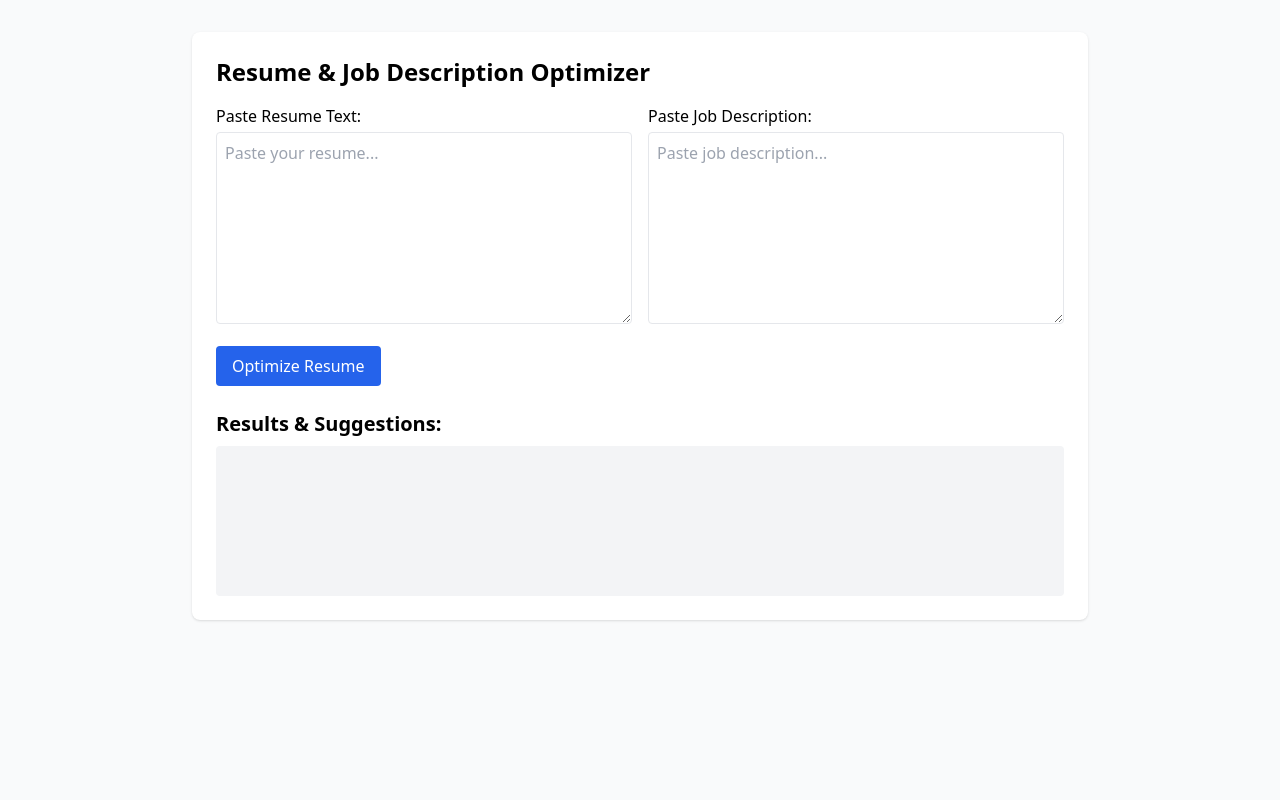
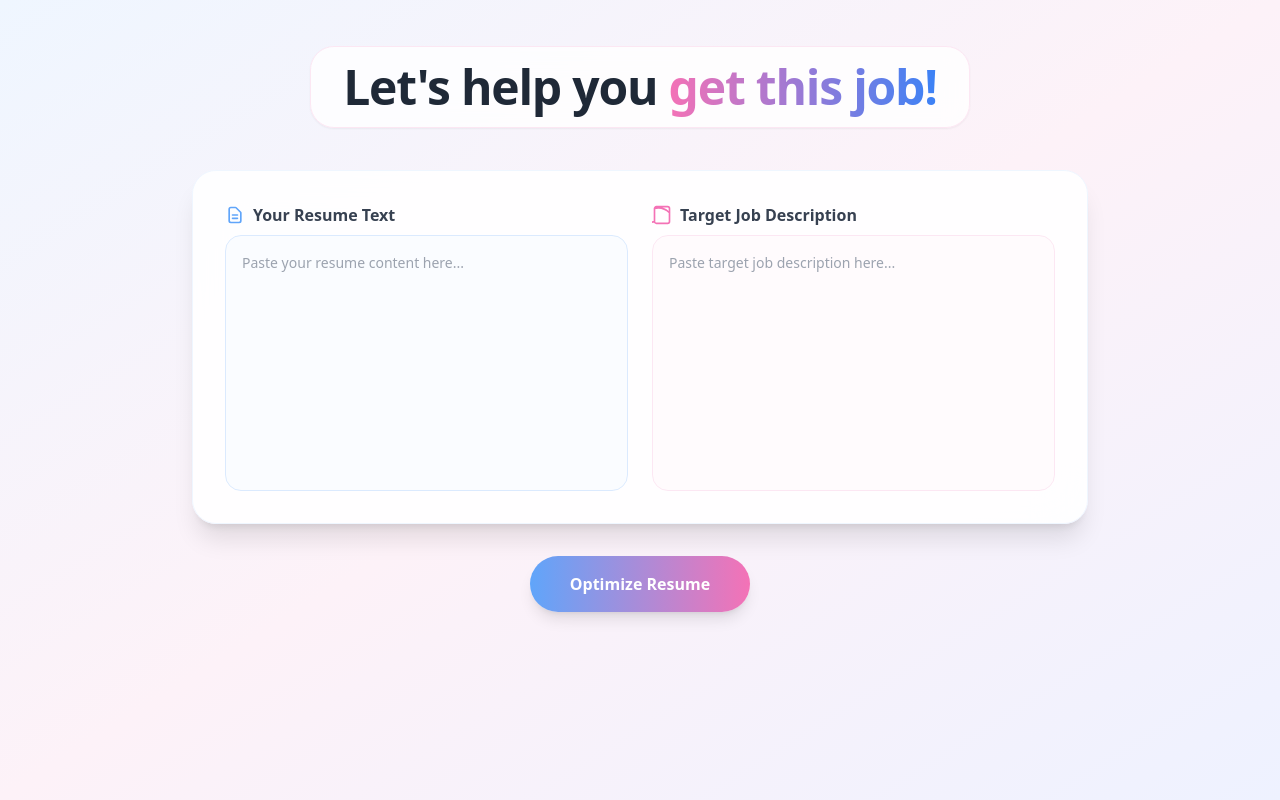
Before and after one commit to aryajodh/resume-optimizer, a plain HTML site: page frontend/index.html in a window 1280 px wide. Drawn offline with nearby package versions, Linux system fonts and the light colour scheme.

Commit message:
updated UI

```diff
--- a/frontend/index.html
+++ b/frontend/index.html
@@ -2,28 +2,68 @@
 <html lang="en">
 <head>
     <meta charset="UTF-8">
+    <meta name="viewport" content="width=device-width, initial-scale=1.0">
     <title>AI Resume Optimizer</title>
     <script src="https://cdn.tailwindcss.com"></script>
+    <style>
+        @keyframes floatHeader {
+            0%, 100% { transform: translateY(0px); }
+            50% { transform: translateY(-4px); }
+        }
+        .animate-float {
+            animation: floatHeader 4s ease-in-out infinite;
+        }
+    </style>
 </head>
-<body class="bg-gray-50 p-8">
-    <div class="max-w-4xl mx-auto bg-white p-6 rounded-lg shadow">
-        <h1 class="text-2xl font-bold mb-4">Resume & Job Description Optimizer</h1>
-        <div class="grid grid-cols-2 gap-4 mb-4">
-            <div>
-                <label class="block font-medium mb-1">Paste Resume Text:</label>
-                <textarea id="resume" class="w-full h-48 p-2 border rounded" placeholder="Paste your resume..."></textarea>
+<body class="bg-gradient-to-br from-blue-50 via-pink-50 to-indigo-50 min-h-screen text-gray-700 font-sans p-6 md:p-12">
+
+    <div class="max-w-4xl mx-auto">
+
+        <!-- Animated Header -->
+        <header class="text-center mb-10 animate-float">
+            <h1 class="text-4xl md:text-5xl font-extrabold tracking-tight text-gray-800 inline-block bg-white/80 backdrop-blur-md px-8 py-4 rounded-3xl shadow-sm border border-pink-100">
+                Let's help you <span class="text-transparent bg-clip-text bg-gradient-to-r from-pink-400 to-blue-500">get this job!</span>
+            </h1>
+        </header>
+
+        <!-- Main Card Container -->
+        <div class="bg-white/90 backdrop-blur-xl p-8 rounded-3xl shadow-xl border border-blue-50 grid grid-cols-1 md:grid-cols-2 gap-6 mb-8">
+
+            <!-- Resume Input Box -->
+            <div class="flex flex-col">
+                <label class="block font-semibold text-gray-700 mb-2 flex items-center gap-2">
+                    <svg class="w-5 h-5 text-blue-400" fill="none" stroke="currentColor" viewBox="0 0 24 24"><path stroke-linecap="round" stroke-linejoin="round" stroke-width="2" d="M9 12h6m-6 4h6m2 5H7a2 2 0 01-2-2V5a2 2 0 012-2h5.586a1 1 0 01.707.293l5.414 5.414a1 1 0 01.293.707V19a2 2 0 01-2 2z"></path></svg>
+                    Your Resume Text
+                </label>
+                <textarea id="resume" class="w-full h-64 p-4 border border-blue-100 rounded-2xl focus:ring-2 focus:ring-pink-300 focus:outline-none bg-blue-50/30 text-sm leading-relaxed transition resize-none" placeholder="Paste your resume content here..."></textarea>
             </div>
-            <div>
-                <label class="block font-medium mb-1">Paste Job Description:</label>
-                <textarea id="job" class="w-full h-48 p-2 border rounded" placeholder="Paste job description..."></textarea>
+
+            <!-- Job Description Input Box -->
+            <div class="flex flex-col">
+                <label class="block font-semibold text-gray-700 mb-2 flex items-center gap-2">
+                    <svg class="w-5 h-5 text-pink-400" fill="none" stroke="currentColor" viewBox="0 0 24 24"><path stroke-linecap="round" stroke-linejoin="round" stroke-width="2" d="M21 132.75A19.988 19.988 0 013 20m18-10.75A19.99 19.99 0 003 4m18 10.75V4.25A2.25 2.25 0 0018.75 2H5.25A2.25 2.25 0 003 4.25v15.5A2.25 2.25 0 005.25 22h13.5A2.25 2.25 0 0021 19.75v-4.75z"></path></svg>
+                    Target Job Description
+                </label>
+                <textarea id="job" class="w-full h-64 p-4 border border-pink-100 rounded-2xl focus:ring-2 focus:ring-blue-300 focus:outline-none bg-pink-50/30 text-sm leading-relaxed transition resize-none" placeholder="Paste target job description here..."></textarea>
             </div>
         </div>
-        <button onclick="optimize()" class="bg-blue-600 text-white px-4 py-2 rounded hover:bg-blue-700">Optimize Resume</button>
 
-        <div class="mt-6">
-            <h2 class="text-xl font-semibold mb-2">Results & Suggestions:</h2>
-            <div id="output" class="p-4 bg-gray-100 rounded min-h-[150px] whitespace-pre-wrap"></div>
+        <!-- Action Button -->
+        <div class="text-center mb-10">
+            <button onclick="optimize()" id="optimize-btn" class="bg-gradient-to-r from-blue-400 to-pink-400 text-white font-bold px-10 py-4 rounded-full shadow-lg hover:shadow-xl hover:scale-105 active:scale-95 transition-all duration-200">
+                Optimize Resume
+            </button>
         </div>
+
+        <!-- Output Section -->
+        <div id="results-container" class="hidden bg-white/90 backdrop-blur-xl p-8 rounded-3xl shadow-xl border border-pink-50">
+            <h2 class="text-2xl font-bold mb-4 text-gray-800 flex items-center gap-2">
+                <span class="w-3 h-3 bg-pink-400 rounded-full inline-block"></span>
+                Optimization Results & Suggestions
+            </h2>
+            <div id="output" class="p-6 bg-blue-50/30 border border-blue-100 rounded-2xl text-gray-700 text-sm leading-relaxed whitespace-pre-wrap min-h-[150px]"></div>
+        </div>
+
     </div>
 
     <script>
@@ -31,8 +71,19 @@
             const resume = document.getElementById('resume').value;
             const job = document.getElementById('job').value;
             const output = document.getElementById('output');
+            const resultsContainer = document.getElementById('results-container');
+            const btn = document.getElementById('optimize-btn');
 
-            output.innerText = "Analyzing and optimizing with Gemini...";
+            if (!resume.trim() || !job.trim()) {
+                alert("Please fill in both your resume and the job description!");
+                return;
+            }
+
+            // Show results container and loading text
+            resultsContainer.classList.remove('hidden');
+            output.innerText = "✨ Gemini is carefully tailoring your resume to match the job description...";
+            btn.disabled = true;
+            btn.classList.add('opacity-50', 'cursor-not-allowed');
 
             try {
                 const response = await fetch('http://localhost:8000/api/optimize', {
@@ -40,10 +91,20 @@
                     headers: { 'Content-Type': 'application/json' },
                     body: JSON.stringify({ resume_text: resume, job_description: job })
                 });
+
                 const data = await response.json();
-                output.innerText = data.result;
+
+                if (!response.ok) {
+                    output.innerText = "Server Error: " + (data.detail || JSON.stringify(data));
+                } else {
+                    output.innerText = data.result;
+                }
             } catch (err) {
-                output.innerText = "Error connecting to backend.";
+                output.innerText = "Network Error: Could not connect to the backend server. Make sure Uvicorn is running!";
+                console.error(err);
+            } finally {
+                btn.disabled = false;
+                btn.classList.remove('opacity-50', 'cursor-not-allowed');
             }
         }
     </script>
```
